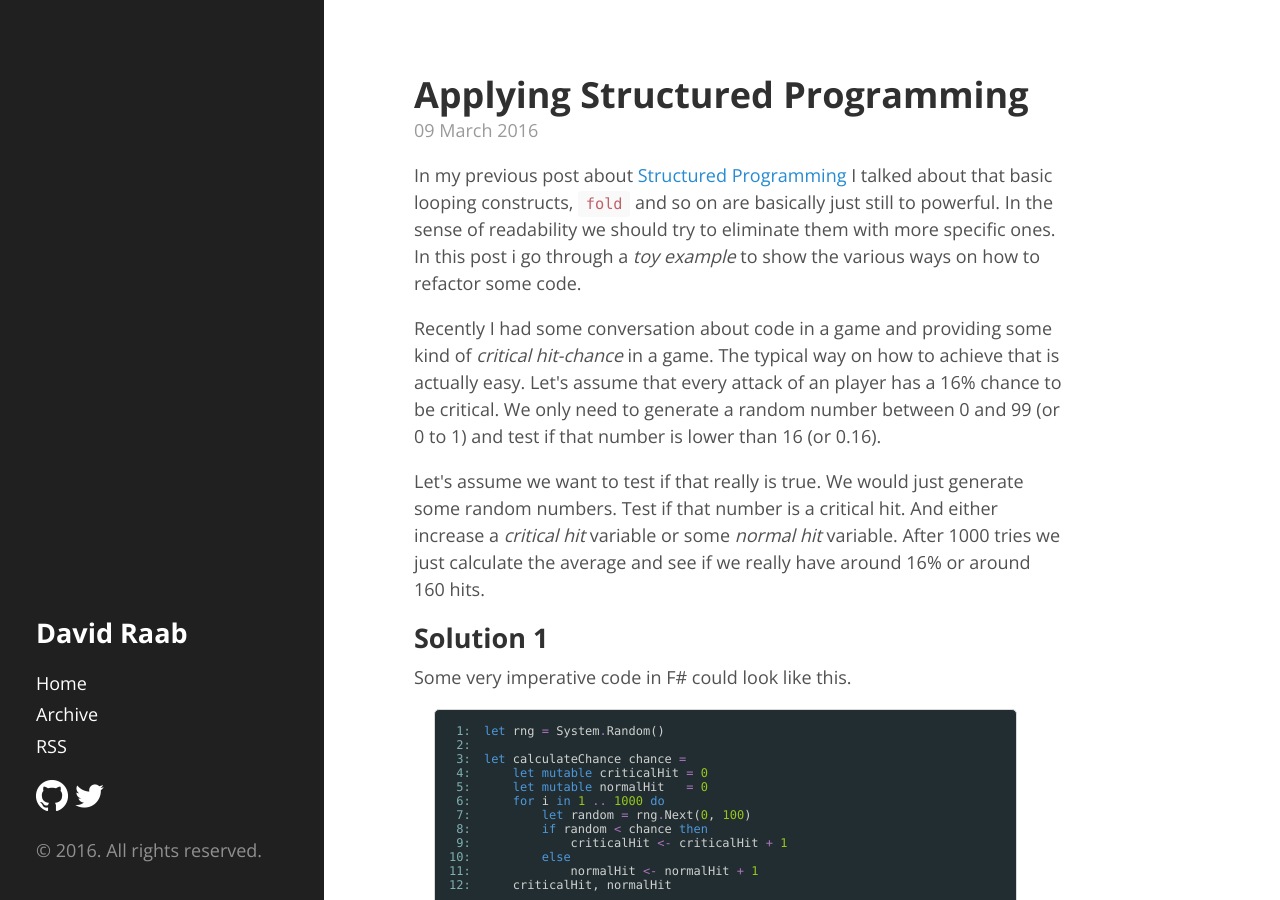
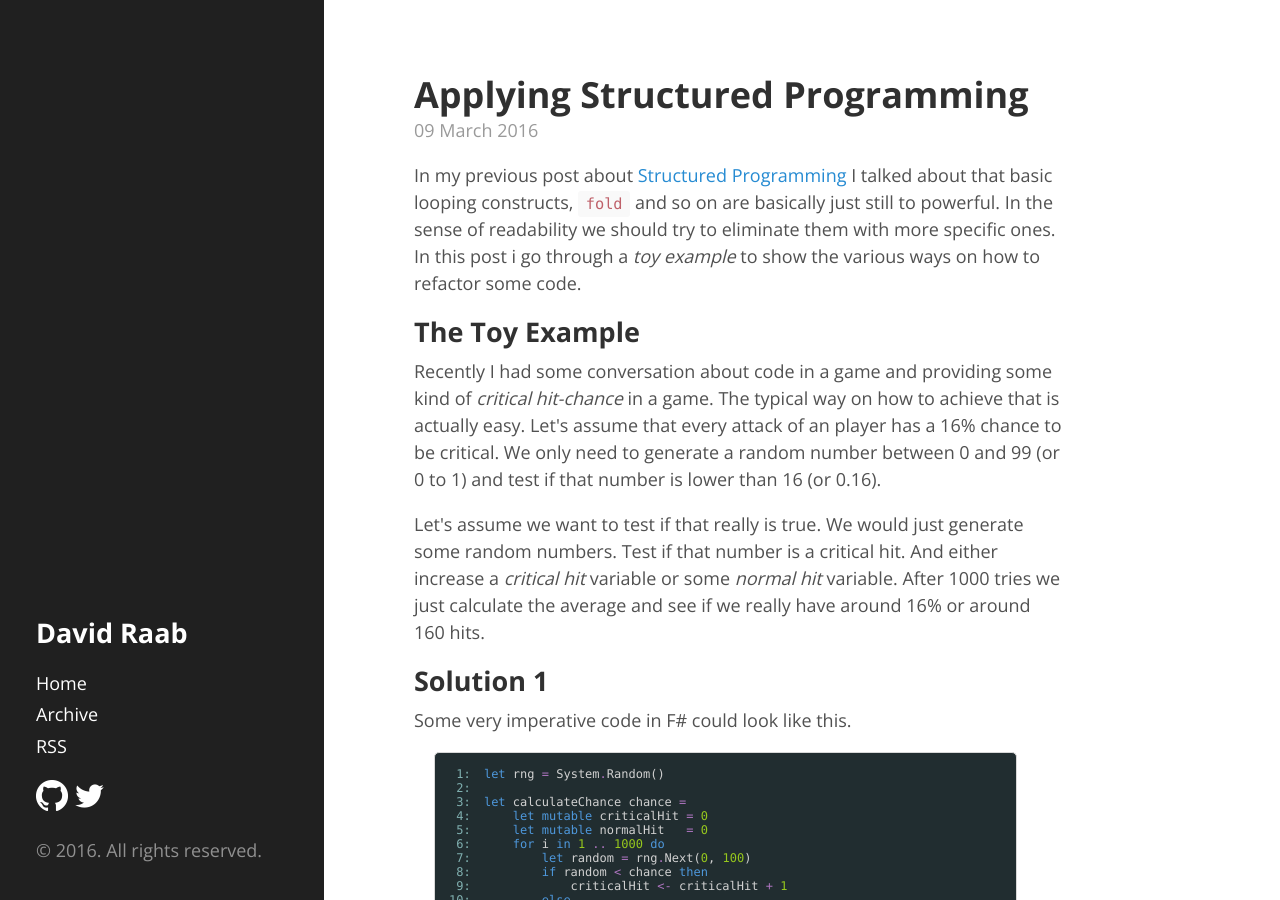
Before and after one commit to bartelink/sidburn.github.io, a Jekyll site: the page built from _posts/2016-03-09-applying-structured-programming.html, in a window 1280 px wide and 900 px high. Built offline with Jekyll 4.4.1, drawn with Linux system fonts in a browser that asks for light colours; some web fonts are replaced; comment, search, counter and statistics services are not loaded.

Commit message:
Applying Structured Programming
Added a header

```diff
--- a/_posts/2016-03-09-applying-structured-programming.html
+++ b/_posts/2016-03-09-applying-structured-programming.html
@@ -8,6 +8,7 @@ date: 2016-03-09 01:00:00
 talked about that basic looping constructs, <code>fold</code> and so on are basically just still to powerful.
 In the sense of readability we should try to eliminate them with more specific ones. In this post
 i go through a <em>toy example</em> to show the various ways on how to refactor some code.</p>
+<h2>The Toy Example</h2>
 <p>Recently I had some conversation about code in a game and providing some kind of
 <em>critical hit-chance</em> in a game. The typical way on how to achieve that is actually easy. Let's
 assume that every attack of an player has a 16% chance to be critical. We only need to generate
```
Also changed, not shown: 1 other file.
